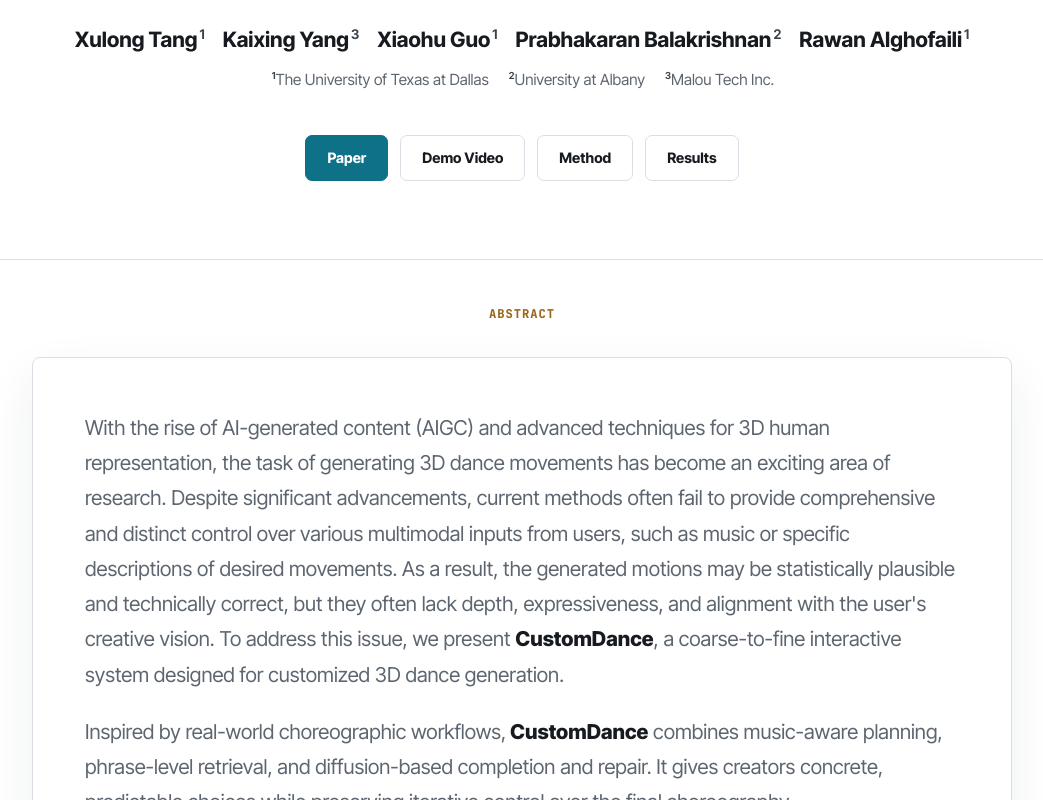
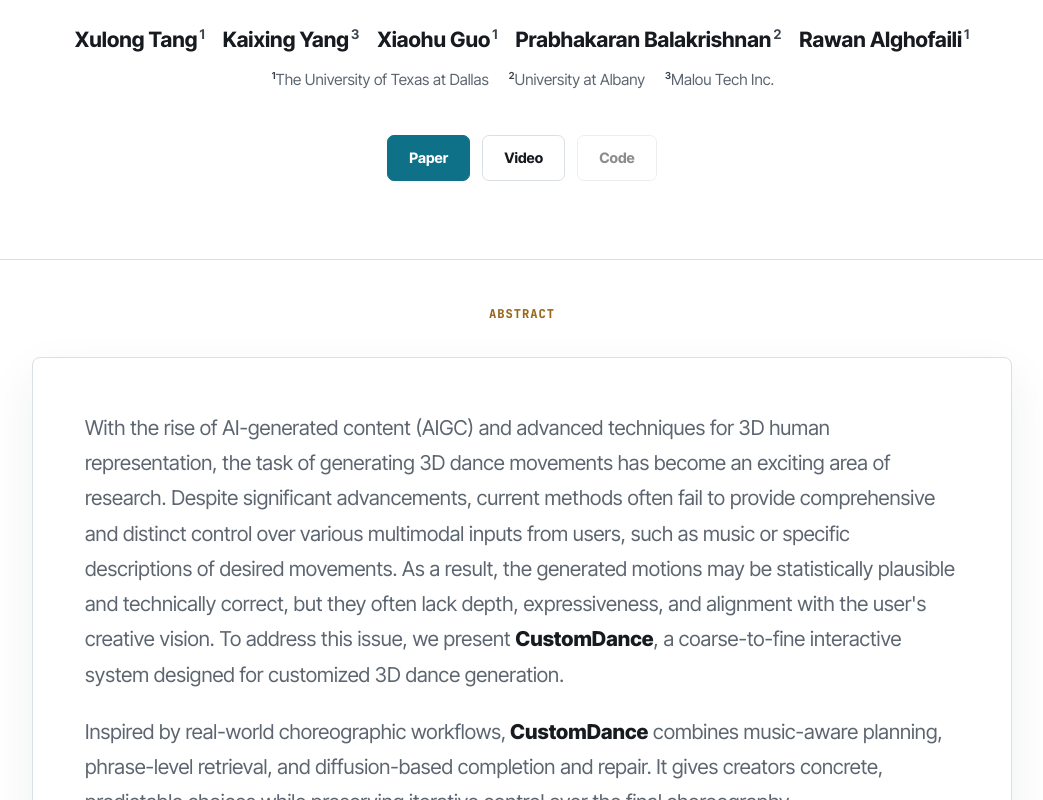
Before and after one commit to XulongT/customdance-project-page, a Next.js app: page / in a window 1280 px wide. Shown: the part 780-1580 px from the top of the page, without its empty margins (118-1161 px from the left). Built offline with nearby package versions, Linux system fonts and the light colour scheme.

Commit message:
Update project links

```diff
--- a/app/globals.css
+++ b/app/globals.css
@@ -254,6 +254,17 @@ h1 {
   border-color: var(--cyan);
   color: #ffffff;
   background: var(--cyan);
+}
+
+.button[aria-disabled="true"] {
+  cursor: not-allowed;
+  opacity: 0.5;
+}
+
+.button[aria-disabled="true"]:hover {
+  border-color: var(--line);
+  background: var(--panel);
+  transform: none;
 }
 
 .section {
--- a/app/page.tsx
+++ b/app/page.tsx
@@ -133,7 +133,7 @@ export default function Home() {
             </span>
           </div>
 
-          <div className="actions" aria-label="Project sections">
+          <div className="actions" aria-label="Project resources">
             <a
               className="button primary"
               href={paperPdfUrl}
@@ -143,14 +143,11 @@ export default function Home() {
               Paper
             </a>
             <a className="button" href="#video">
-              Demo Video
+              Video
             </a>
-            <a className="button" href="#method">
-              Method
-            </a>
-            <a className="button" href="#results">
-              Results
-            </a>
+            <span className="button" aria-disabled="true">
+              Code
+            </span>
           </div>
         </section>
       </header>
@@ -289,7 +286,7 @@ export default function Home() {
       <section className="section" id="video">
         <div className="section-heading center">
           <p className="section-kicker">Overview Video</p>
-          <h2>Video</h2>
+          <h2>Demo Video</h2>
         </div>
         <figure className="video-frame">
           <video
```
Also changed, not shown: 1 other file (tests, documents, lock files or other folders).
